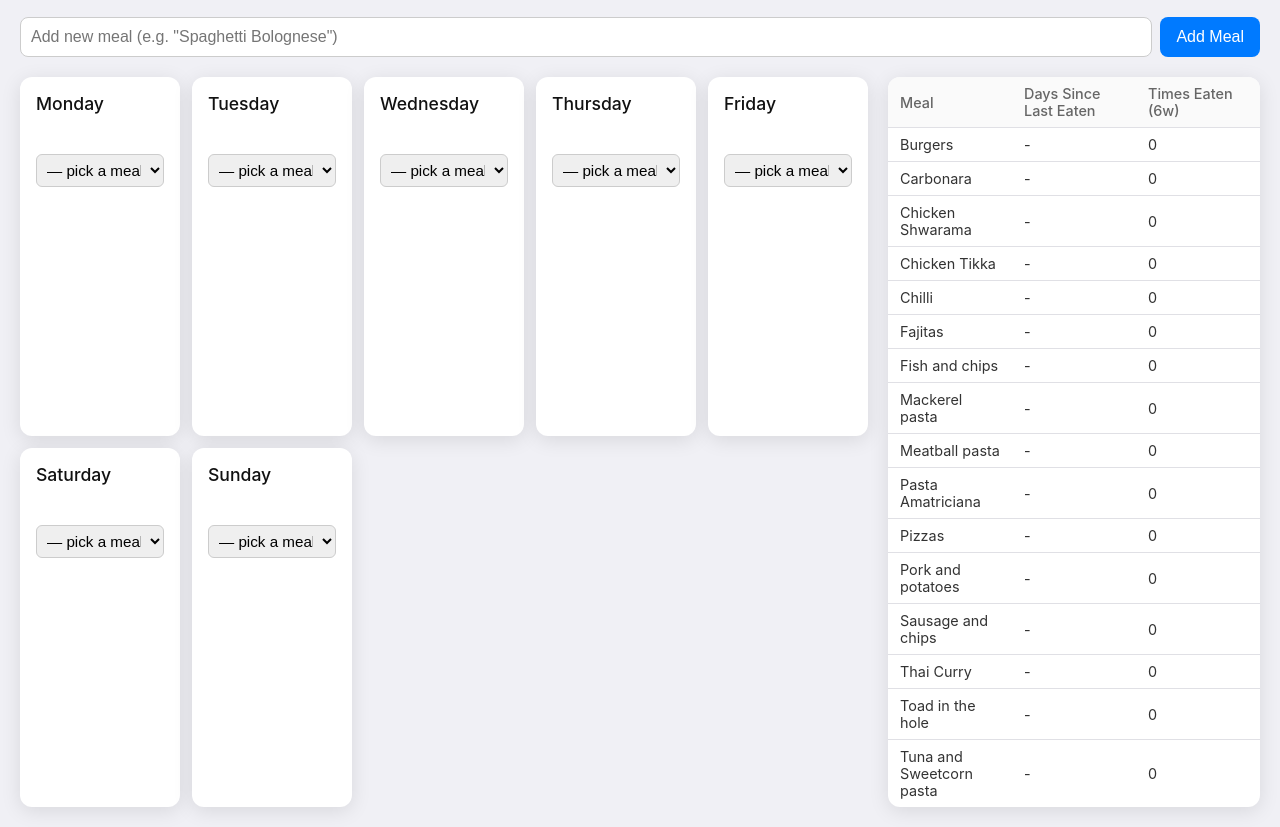
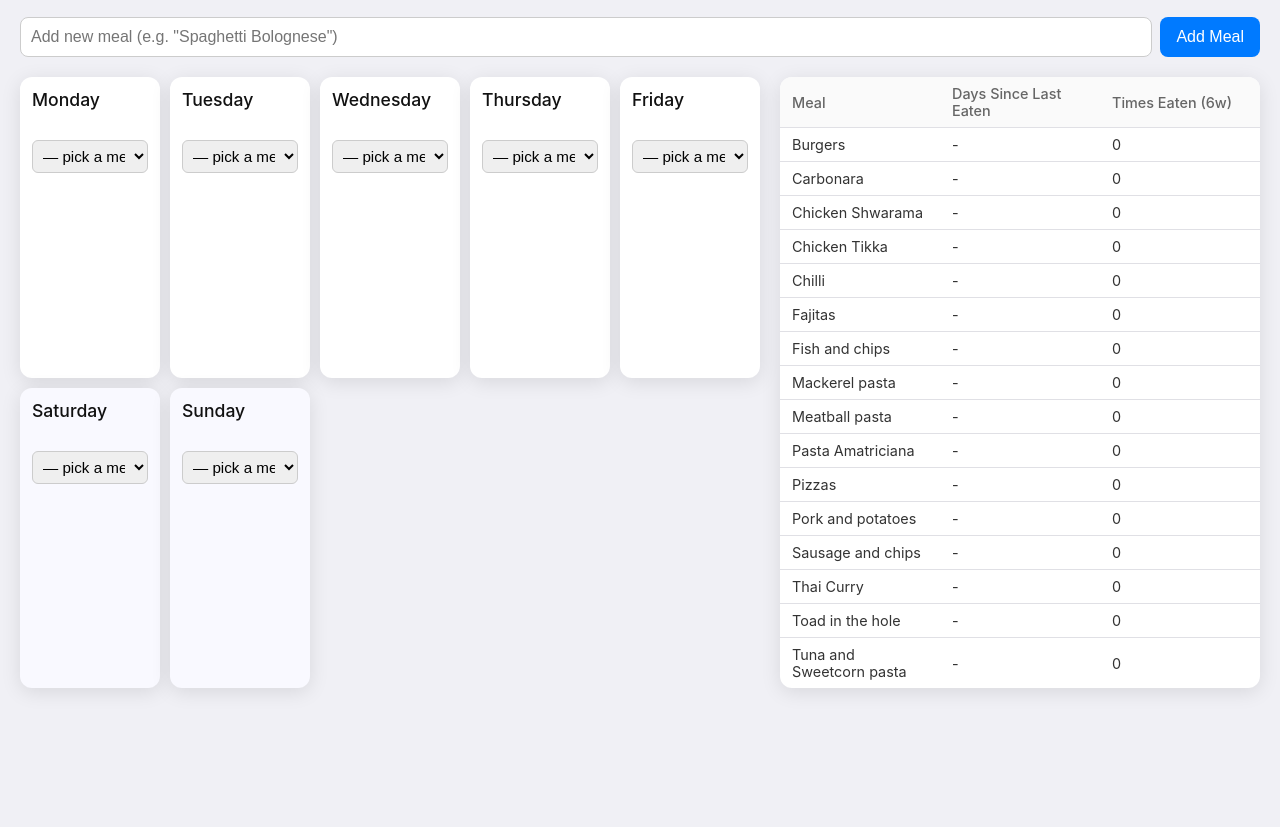
Before and after one commit to neildoughty/family-meal-planner, a plain HTML site: page index.html in a window 1280 px wide. Shown: the part 62-889 px from the top of the page. After the commit the page ends 800 px from the top, so only its background shows below. Drawn offline with Linux system fonts and the light colour scheme.

Commit message:
Update index.html
better card styling

```diff
--- a/index.html
+++ b/index.html
@@ -50,12 +50,12 @@
     @media (max-width: 768px) { .layout { grid-template-columns: 1fr; } }
 
     /* Days grid */
-    .days { display: grid; grid-template-columns: repeat(auto-fill, minmax(160px, 1fr)); gap: 12px; }
-    @media (min-width: 769px) { .days { grid-template-columns: repeat(5, minmax(160px, 1fr)); } }
+    .days { display: grid; grid-template-columns: repeat(auto-fill, minmax(140px, 1fr)); gap: 10px; }
+    @media (min-width: 769px) { .days { grid-template-columns: repeat(5, minmax(140px, 1fr)); } }
     .day-card {
       background: #ffffff;
       border-radius: 12px;
-      padding: 16px;
+      padding: 12px; /* reduced padding */
       display: flex;
       flex-direction: column;
       box-shadow: 0 4px 20px rgba(0, 0, 0, 0.1);
@@ -65,22 +65,26 @@
       transform: translateY(-4px) scale(1.02);
       box-shadow: 0 8px 30px rgba(0, 0, 0, 0.15);
     }
+    /* Weekend styling */
+    .days .day-card:nth-child(6),
+    .days .day-card:nth-child(7) {
+      background-color: #f9f9ff;
+    }
     .day-card h2 {
       font-size: 1.1rem;
       font-weight: 500;
-      margin-bottom: 8px;
+      margin-bottom: 6px;
       color: #111;
     }
     .selected-meal {
       font-size: 0.95rem;
       font-weight: 600;
-      margin-bottom: 8px;
+      margin-bottom: 6px;
       color: #555;
       min-height: 1.2em;
     }
     .day-card select {
       width: 100%;
-      margin-top: 6px;
       font-size: 0.95rem;
       padding: 6px;
       border-radius: 6px;
```
